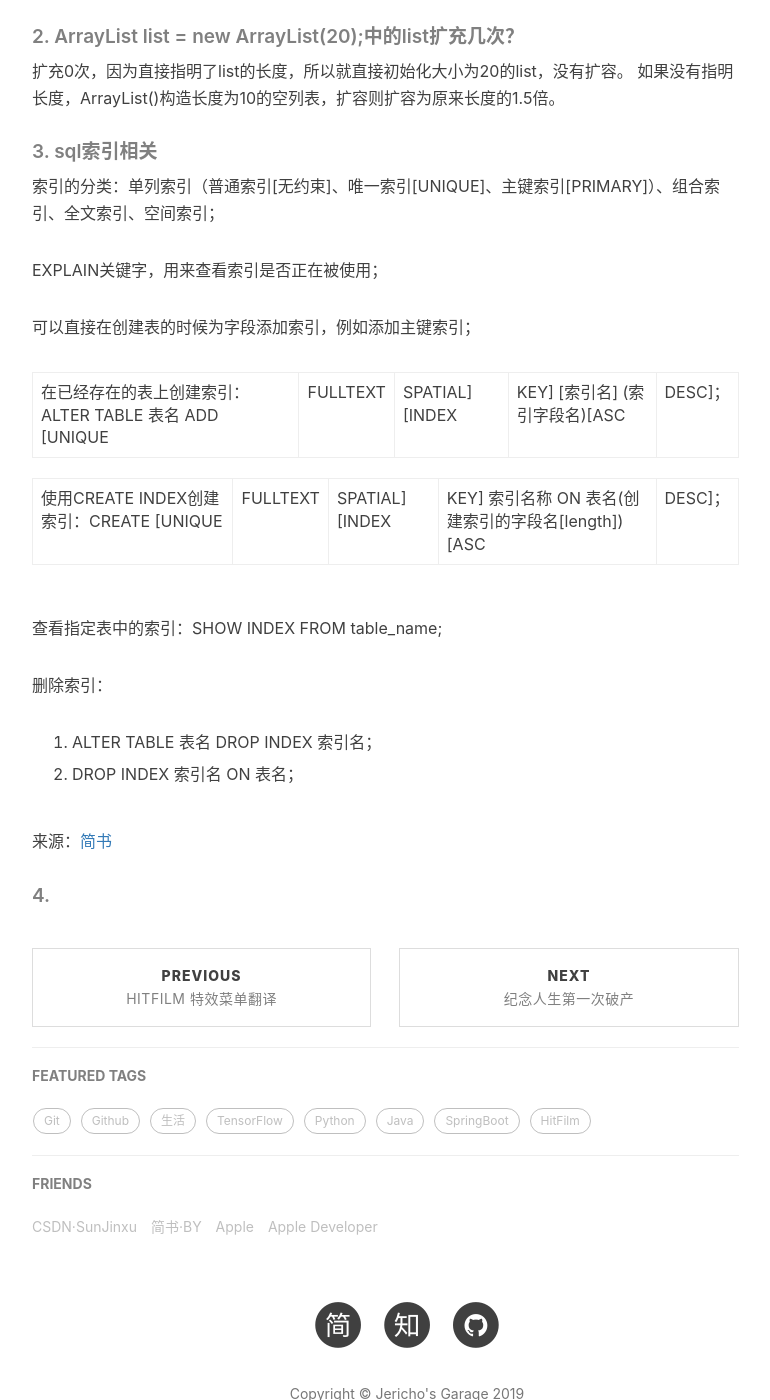
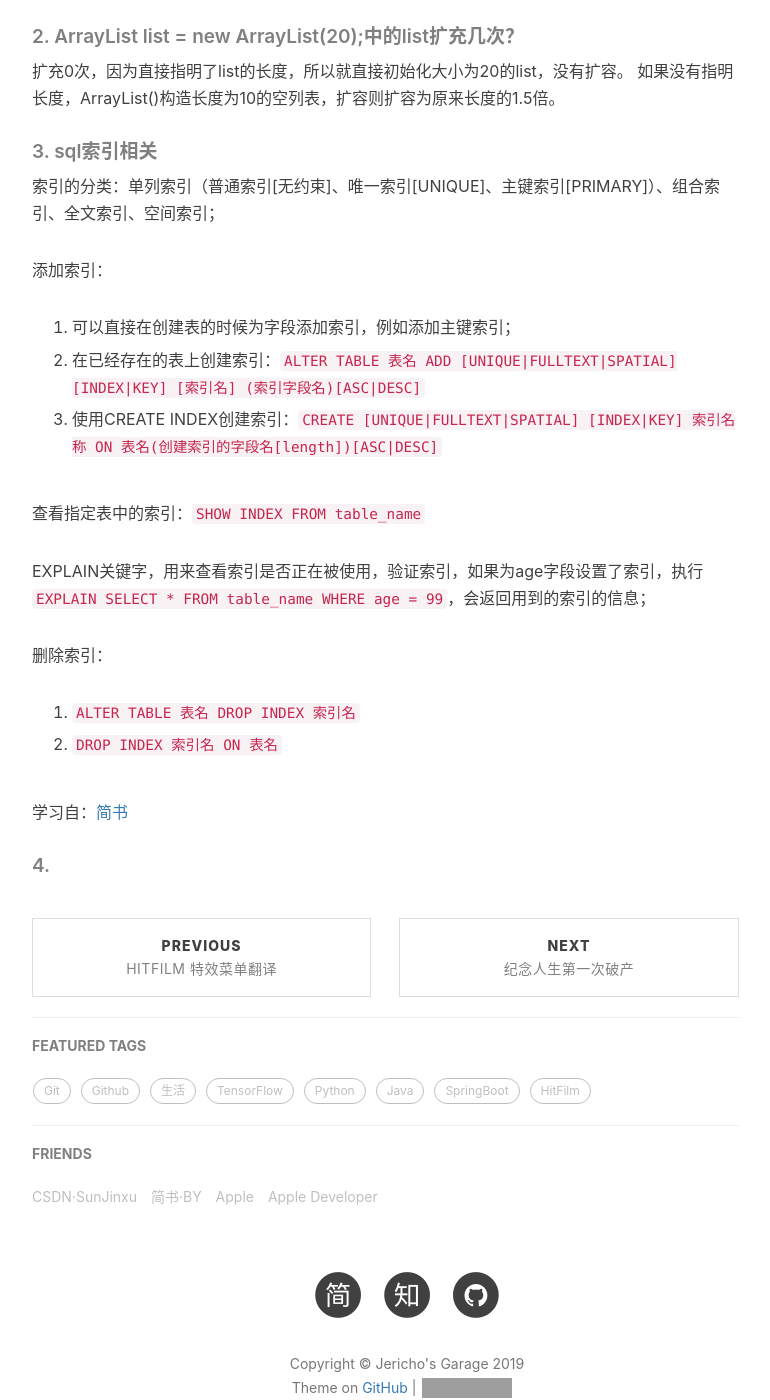
Before and after one commit to JerichoX/jerichox.github.io, a Jekyll site: the page built from _posts/2019-05-14-我的面试记录.md, in a window 1280 px wide and 1400 px high, scrolled down 661 px. Shown: the whole window, without its empty margins (233-1003 px from the left). Built offline with Jekyll 4.4.1, drawn with Linux system fonts in a browser that asks for light colours; nearby versions of some CDN libraries; comment, search, counter and statistics services are not loaded; grey boxes are pictures that could not be loaded.

Commit message:
update article

```diff
--- a/_posts/2019-05-14-我的面试记录.md
+++ b/_posts/2019-05-14-我的面试记录.md
@@ -21,22 +21,23 @@ tags:
 ##### 3. sql索引相关
 索引的分类：单列索引（普通索引[无约束]、唯一索引[UNIQUE]、主键索引[PRIMARY]）、组合索引、全文索引、空间索引；
 
-EXPLAIN关键字，用来查看索引是否正在被使用；
+添加索引：
+1. 可以直接在创建表的时候为字段添加索引，例如添加主键索引；
 
-可以直接在创建表的时候为字段添加索引，例如添加主键索引；
+2. 在已经存在的表上创建索引：`ALTER TABLE 表名 ADD [UNIQUE|FULLTEXT|SPATIAL] [INDEX|KEY] [索引名] (索引字段名)[ASC|DESC]`
 
-在已经存在的表上创建索引：ALTER TABLE 表名 ADD [UNIQUE|FULLTEXT|SPATIAL] [INDEX|KEY] [索引名] (索引字段名)[ASC|DESC]；
+3. 使用CREATE INDEX创建索引：`CREATE [UNIQUE|FULLTEXT|SPATIAL] [INDEX|KEY] 索引名称 ON 表名(创建索引的字段名[length])[ASC|DESC]`
 
-使用CREATE INDEX创建索引：CREATE [UNIQUE|FULLTEXT|SPATIAL] [INDEX|KEY] 索引名称 ON 表名(创建索引的字段名[length])[ASC|DESC]；
+查看指定表中的索引：`SHOW INDEX FROM table_name`
 
-查看指定表中的索引：SHOW INDEX FROM table_name;
+EXPLAIN关键字，用来查看索引是否正在被使用，验证索引，如果为age字段设置了索引，执行`EXPLAIN SELECT * FROM table_name WHERE age = 99`，会返回用到的索引的信息；
 
 删除索引：
 
-1. ALTER TABLE 表名 DROP INDEX 索引名；
+1. `ALTER TABLE 表名 DROP INDEX 索引名`
 
-2. DROP INDEX 索引名 ON 表名；
+2. `DROP INDEX 索引名 ON 表名`
 
-来源：[简书](https://www.jianshu.com/p/0d6c828d3c70)
+学习自：[简书](https://www.jianshu.com/p/0d6c828d3c70)
 
 ##### 4.
```
